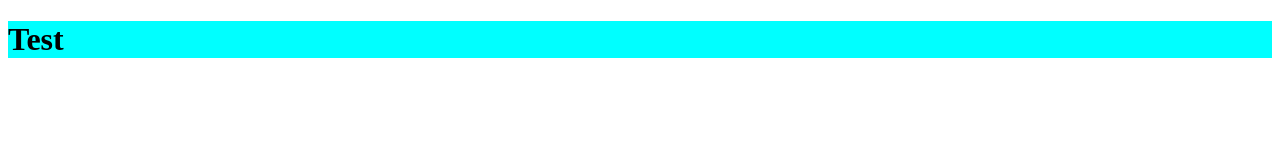
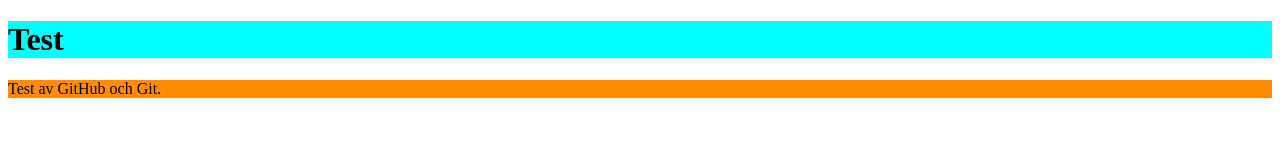
Before and after one commit to filiplyrheden/GitHub-test, a plain HTML site: page index.html in a window 1280 px wide. Drawn offline with Linux system fonts and the light colour scheme.

Commit message:
Added text to html and p-style to css.

```diff
--- a/index.html
+++ b/index.html
@@ -8,5 +8,6 @@
 </head>
 <body>
     <h1>Test</h1>
+    <p>Test av GitHub och Git.</p>
 </body>
 </html>
--- a/styles.css
+++ b/styles.css
@@ -1,3 +1,7 @@
 h1 {
     background-color: aqua;
 }
+
+p {
+    background-color: darkorange;
+}
```
